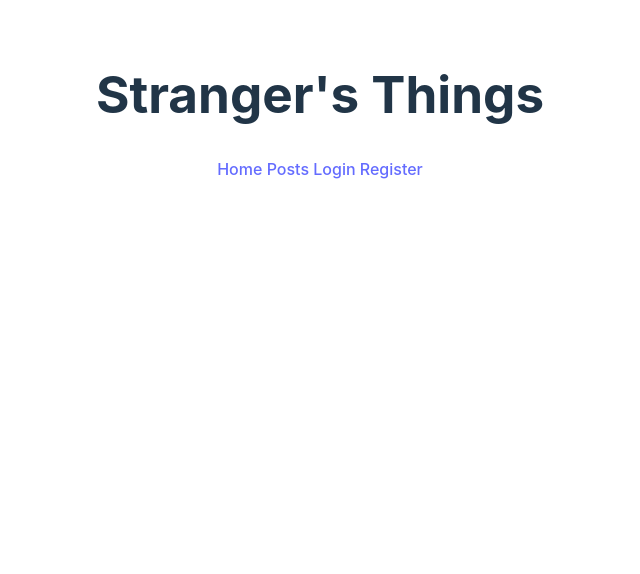
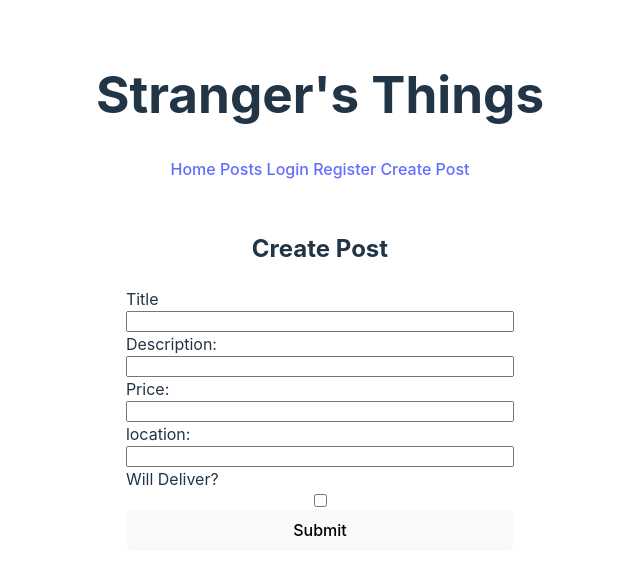
Before and after one commit to Block30-Team1/Strangers-Things, a React (Vite) app: page /CreatePost in a window 1280 px wide. Shown: the top 574 px of the page, without its empty margins (320-960 px from the left). Built offline with nearby package versions, Linux system fonts and the light colour scheme.

Commit message:
created new file in components for the new post plus a css file for create post

```diff
--- a/src/App.jsx
+++ b/src/App.jsx
@@ -3,6 +3,7 @@ import Home from './Components/Home'
 import Posts from './Components/Posts';
 import Login from './Components/Login';
 import Register from './Components/Register';
+import CreatePost from './Components/CreatePost';
 import {Routes, Route, Link } from 'react-router-dom';
 import './App.css'
 
@@ -11,12 +12,13 @@ function App() {
   return (
     <>
     <div id="container">
-     <h1> Stranger's Things </h1>
+    <h1> Stranger's Things </h1>
       <div id="navbar">
         <Link classname="nav-item" to="/"> Home </Link>
         <Link classname="nav-item" to="/posts"> Posts </Link>
         <Link classname="nav-item" to="/login"> Login </Link>
         <Link className='nav-item' to = '/register'> Register </Link>
+        <Link className='nav-items' to= '/CreatePost'>Create Post</Link>
       </div>
 
       <div>
@@ -25,9 +27,10 @@ function App() {
           <Route path='/posts' element={<Posts/>} />
           <Route path='/login' element={<Login/>} />
           <Route path ='/register' element={<Register/>} />
+          <Route path='/CreatePost' element={<CreatePost/>}/>
         </Routes>
       </div>
-     </div>
+      </div>
     </>
   )
 }
--- /dev/null
+++ b/src/Components/CreatePost.css
@@ -0,0 +1,11 @@
+form {
+    display: flex;
+    flex-direction: column;
+    padding: 30px;
+}
+label {
+    text-align: left;
+}
+input [type=checkbox]{
+    text-align: left;
+}
--- /dev/null
+++ b/src/Components/CreatePost.jsx
@@ -0,0 +1,82 @@
+import { useState } from "react";
+import './CreatePost.css';
+
+
+const COHORT_NAME = `2302-acc-ct-web-pt-a`;
+const BASE_URL = `https://strangers-things.herokuapp.com/api/${COHORT_NAME}`;
+
+export default function CreatePost ({setToken}){
+    const [ title, setTitle ] = useState('');
+    const [description, setDescription] = useState('');
+    const [price, setPrice]= useState('');
+    const [location, setLocation] = useState('');
+    const [willDeliver, setwillDeliver] = useState(false);
+    const [error,setError]= useState(null);
+
+    async function handleSubmit(e) {
+        e.preventDefault();
+        try{
+            const response = await fetch(`${BASE_URL}/POST/posts`,
+            {
+                method:"POST",
+                headers:{
+                    "Content-Type":"application/json",
+                    "Authorization": `Bearer ${setToken}`
+                },
+                body: JSON.stringify({
+                    title,
+                    description,
+                    price,
+                    location,
+                    willDeliver,
+                }),
+                }
+            );
+            const result = await response.json();
+            console.log(result);
+        }catch(error){
+            console.error(err);
+            setError(error);
+        }
+    }
+    return (
+
+        <form onSubmit={handleSubmit}>
+            <h2>Create Post</h2>
+            <label htmlFor="title">Title</label>
+            <input type="text"
+                    id="title"
+                    value={title}
+                    onChange={(e) => setTitle(e.target.value)}
+            />
+            <label htmlFor="description">Description:</label>
+            <input
+            type="text"
+            id="description"
+            value={description}
+            onChange={(e)=> setDescription(e.target.value)}
+            />
+            <label htmlFor="price">Price:</label>
+            <input
+            type="text"
+            id="price"
+            value={price}
+            onChange={(e) => setPrice(e.target.value)}
+            />
+            <label htmlFor="location">location:</label>
+            <input
+            type="text"
+            id="location"
+            value={location}
+            onChange={(e) => setLocation(e.target.value)}
+            />
+            <label htmlFor="willDeliver">Will Deliver?</label>
+            <input
+            type="checkbox"
+            value={willDeliver}
+            onChange={(e)=> setwillDeliver(e.target.value)}
+            />
+            <button type="submit">Submit</button>
+        </form>
+    );
+}
```
